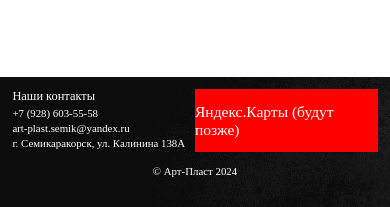
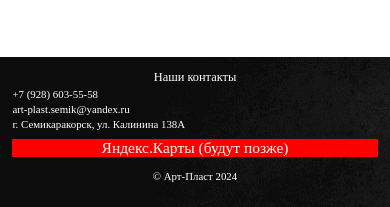
Before and after one commit to He8eco/artplast, a React (Create React App) app: page / in a window 390 px wide. Shown: the part 563-770 px from the top of the page. Built offline with nearby package versions, Linux system fonts and the light colour scheme; no server answers; the database is empty.

Commit message:
Footer v3

```diff
--- a/src/components/footer/footer.css
+++ b/src/components/footer/footer.css
@@ -35,13 +35,17 @@
   text-align: center;
 }
 @media (max-width: 768px) {
+  .footer {
+    flex-direction: column;
+  }
   .contacts {
-    width: 50%;
+    width: 100%;
+    margin-bottom: 1rem;
   }
 
   .map {
     display: flex;
-    width: 50%;
+    width: 100%;
     background-color: red;
     justify-content: center;
     align-items: center;
@@ -51,6 +55,7 @@
     font-size: 1.75rem;
   }
   .contacts p:first-child {
+    text-align: center;
     font-size: 2rem;
   }
 
```
